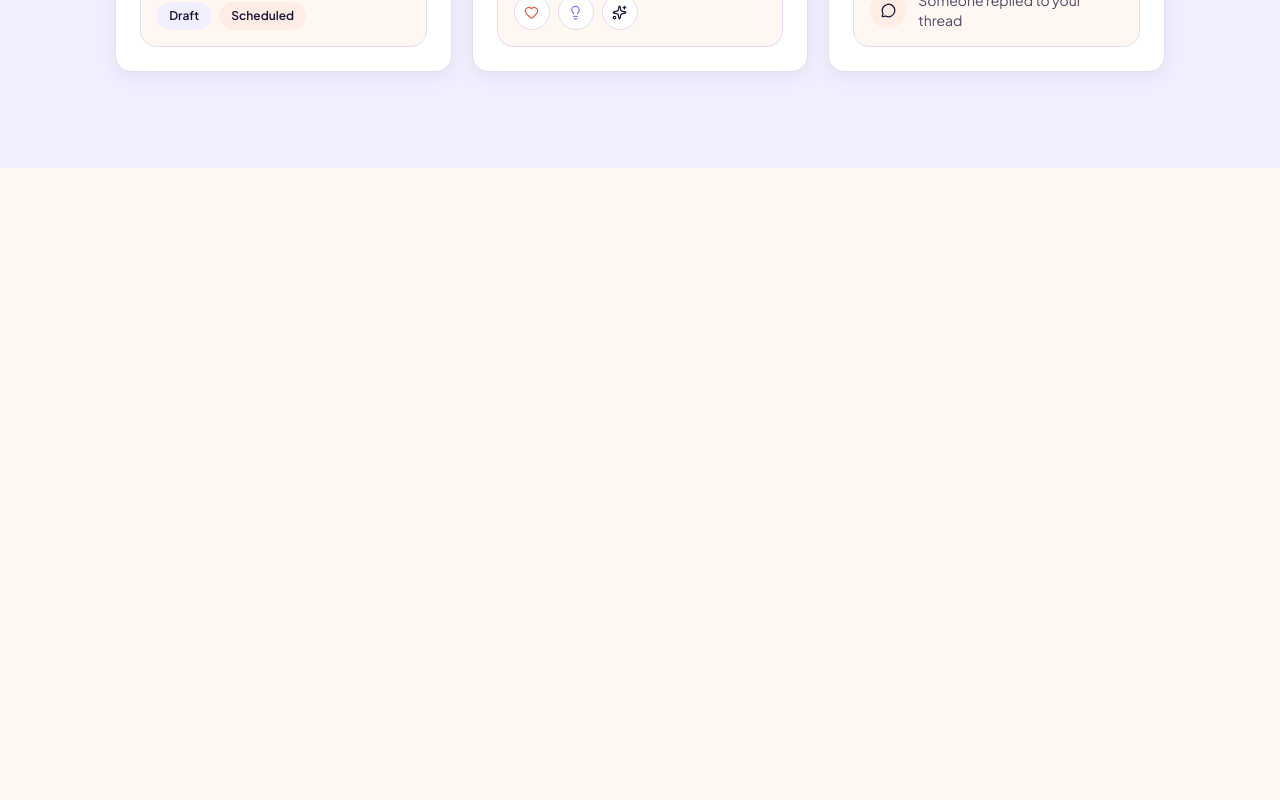
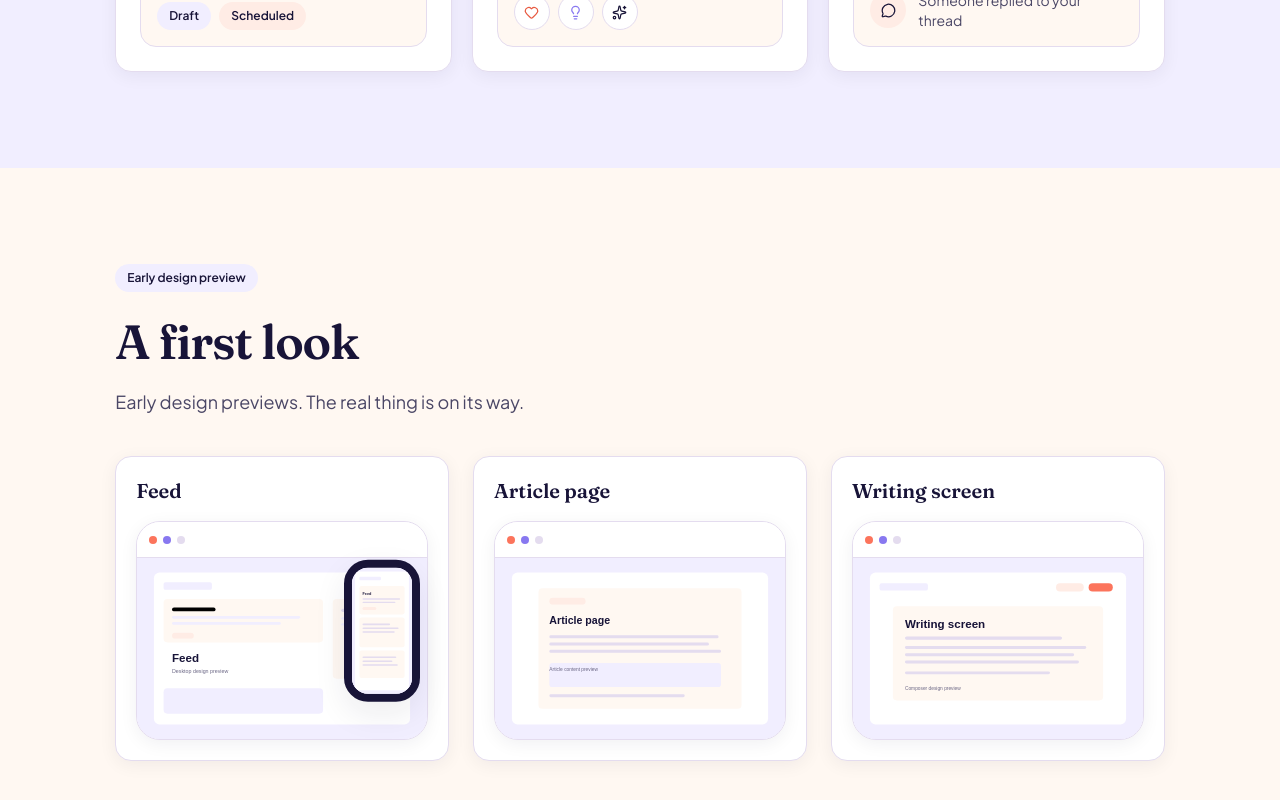
Before and after one commit to Afzal14786/writespace-landing-page, a Next.js app: page / in a window 1280 px wide. Shown: the part 2021-2821 px from the top of the page. Before the commit the page ends 2189 px from the top, so only its background shows below. Built offline with nearby package versions, Linux system fonts and the light colour scheme.

Commit message:
update main page

```diff
--- a/src/app/page.tsx
+++ b/src/app/page.tsx
@@ -2,6 +2,7 @@ import { Navbar } from "@/components/sections/navbar";
 import { Hero } from "@/components/sections/hero";
 import { Problem } from "@/components/sections/problem";
 import { Benefits } from "@/components/sections/benefits";
+import { Preview } from "@/components/sections/preview";
 
 export default function Home() {
   return (
@@ -12,6 +13,7 @@ export default function Home() {
         <Hero />
         <Problem />
         <Benefits />
+        <Preview/>
       </main>
     </>
   );
```
